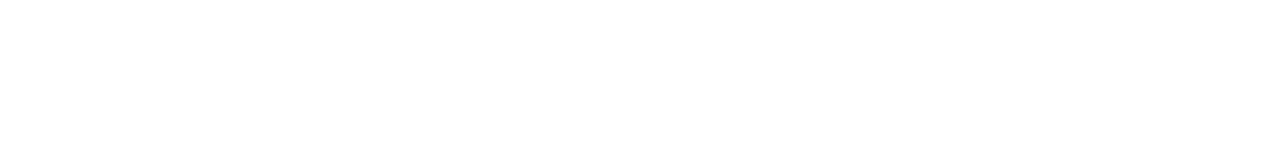
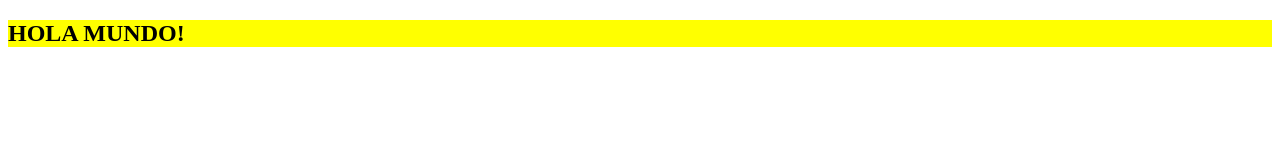
Before and after one commit to moradpablo/CAC2024, a plain HTML site: page index.html in a window 1280 px wide. Drawn offline with Linux system fonts and the light colour scheme.

Commit message:
primera modificacion de Maxi

```diff
--- /dev/null
+++ b/estilos.css
@@ -0,0 +1,3 @@
+main {
+    background-color: yellow;
+}
--- a/index.html
+++ b/index.html
@@ -3,7 +3,11 @@
   <head>
     <meta charset="UTF-8" />
     <meta name="viewport" content="width=device-width, initial-scale=1.0" />
+    <link rel="stylesheet" href="estilos.css">
     <title>Practico CAC</title>
+    <main>
+      <h2>HOLA MUNDO!</h2>
+    </main>
   </head>
   <body></body>
 </html>
```
